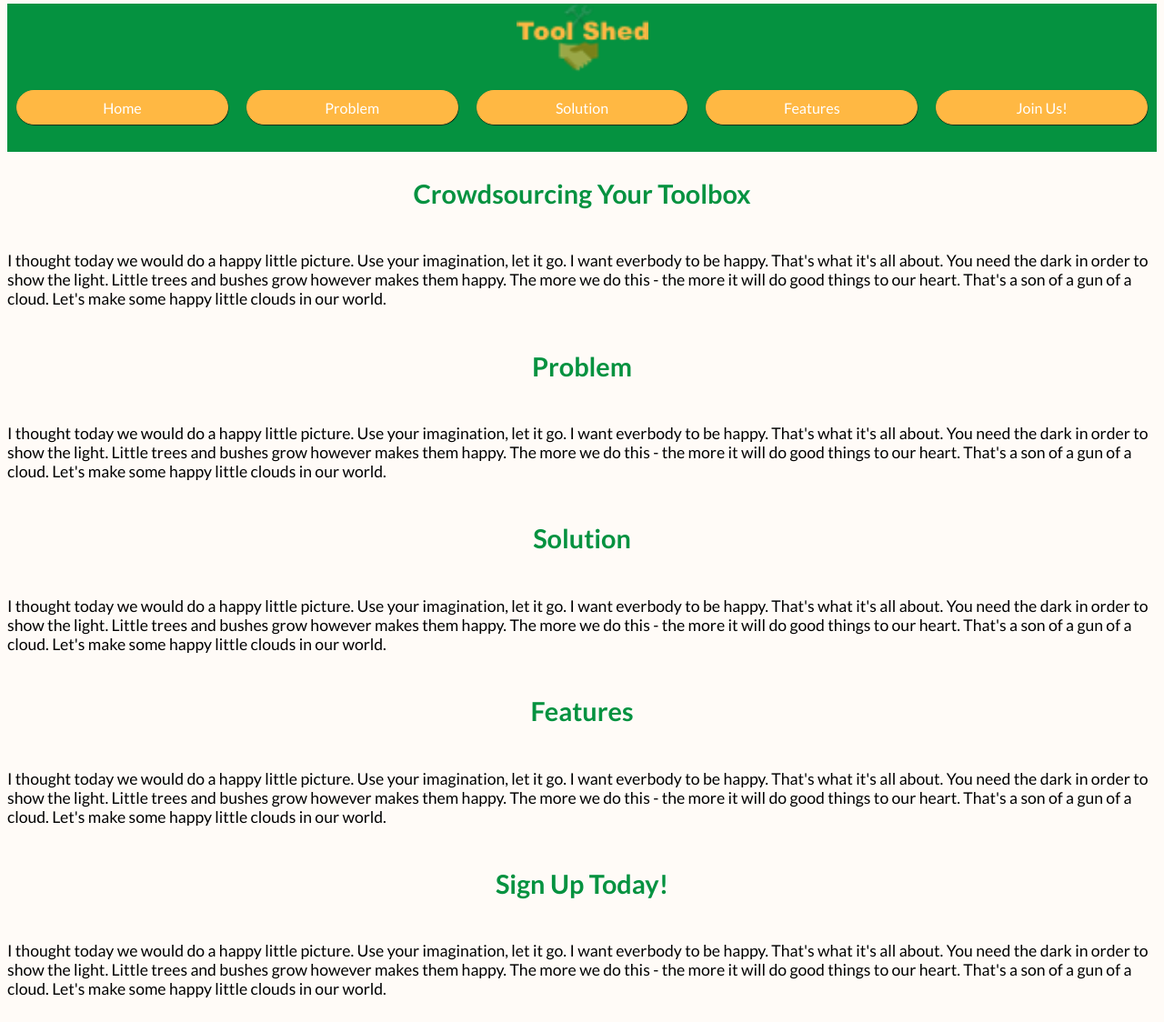
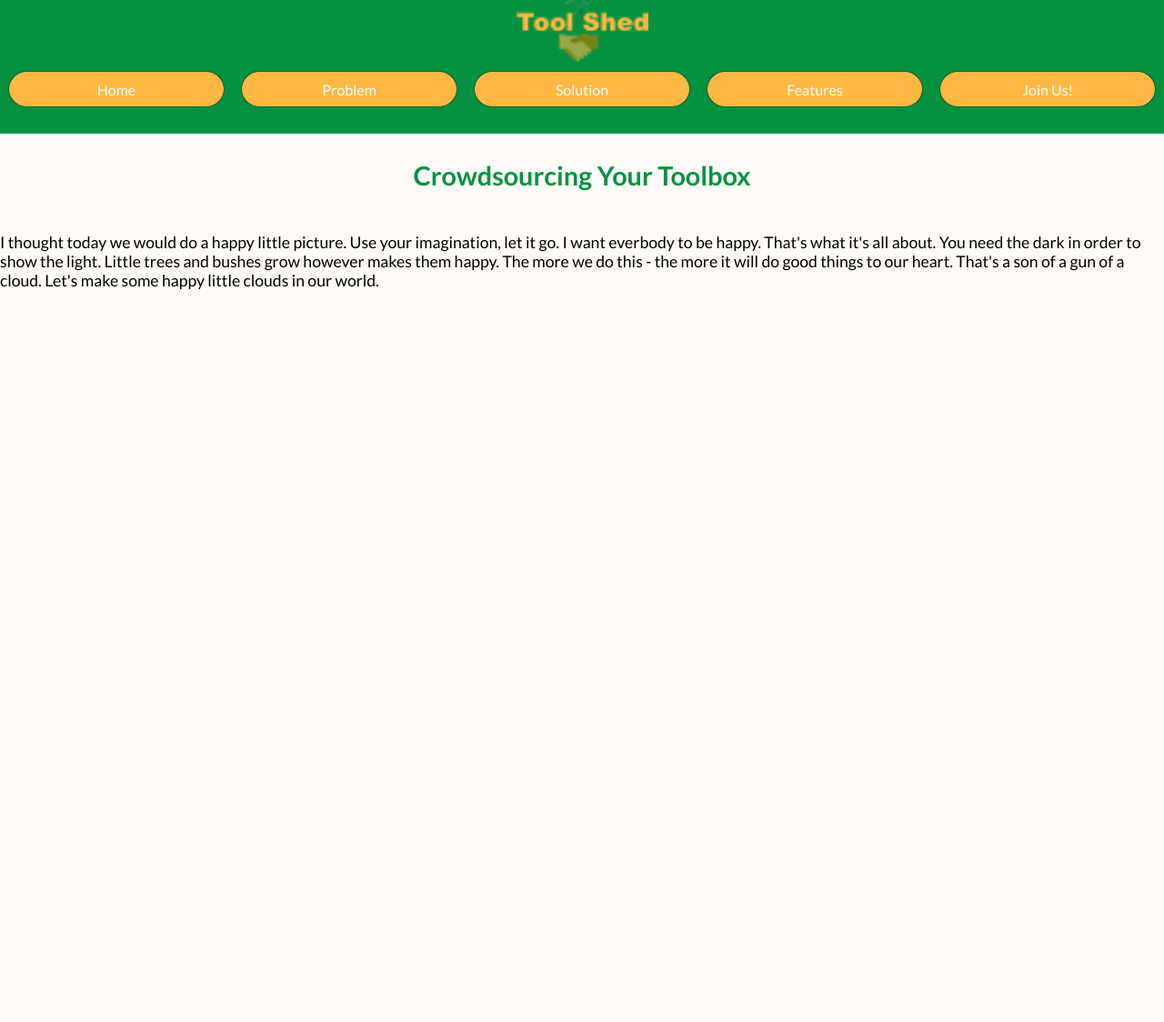
Before and after one commit to use-my-tools-lambda-build-week/Use-My-Tools-Marketing-Page-Z, a plain HTML site: page index.html in a window 1280 px wide. Shown: the part 16-1140 px from the top of the page at 91% size. After the commit the page ends 800 px from the top, so only its background shows below. Drawn offline with Linux system fonts and the light colour scheme.

Commit message:
Fixed margins and navigation.

```diff
--- a/LESS/content.less
+++ b/LESS/content.less
@@ -1,5 +1,5 @@
 .content {
-    display: flex;
+    display: none;
     flex-direction: column;
     h3 {
         display: flex;
--- a/LESS/header.less
+++ b/LESS/header.less
@@ -8,7 +8,7 @@ header {
         display: block;
         margin-left: auto;
         margin-right: auto;
-        margin-top: 20px;
-        margin-bottom: 20px;
+        padding-top: 10px;
+        padding-bottom: 10px;
     }
 }
--- a/LESS/index.less
+++ b/LESS/index.less
@@ -1,6 +1,5 @@
 html {
     background: @background;
-    padding: 0px;
 }
 
 h2,h3,h4,h5,h6 {
@@ -11,6 +10,10 @@ body {
     font-family: 'lato', sans-serif;
 }
 
+html, body {
+    padding: 0;
+    margin: 0;
+}
 
 @import 'mixins.less';
 @import 'header.less';
--- a/LESS/nav.less
+++ b/LESS/nav.less
@@ -13,7 +13,7 @@ nav {
         color: @navtext;
         border-radius: 20px;
         text-align: center;
-        box-shadow: .33px .66px 1px @shadows;
+        box-shadow: 0px 0px 2px @shadows;
     }
     @media screen and (min-width: 501px) {
         flex-direction: row;
--- a/index.html
+++ b/index.html
@@ -5,7 +5,7 @@
     <meta name="viewport" content="width=device-width, initial-scale=1.0">
     <title>Tool Shed: Crowdsourcing Your Toolbox</title>
   <link rel="stylesheet" href="css/index.css" type="text/css">
-  <link href="http://fonts.googleapis.com/css?family=Lato:400,700" rel="stylesheet" type="text/css">
+  <link href="https://fonts.googleapis.com/css?family=Lato:400,700" rel="stylesheet" type="text/css">
   <script src="index.js" async></script>
   </head>
 
@@ -17,12 +17,11 @@
         <a class="navbar" href="#Problem" data-page="Problem">Problem</a>
         <a class="navbar" href="#Solution" data-page="Solution">Solution</a>
         <a class="navbar" href="#Features" data-page="Features">Features</a>
-        <a class="navbar" href="#Signup" data-page="Signup">Join Us!</a>
+        <a class="navbar" href="#Signup">Join Us!</a>
       </nav>
 
     </header>
 
-<!--Will be made into tabs with JavaScript-->
     <div>
       <article class="content active-content" data-page="Home">
         <h3>Crowdsourcing Your Toolbox</h3>
@@ -52,13 +51,6 @@
            Little trees and bushes grow however makes them happy. The more we do this - the more it will do good things to our heart.
            That's a son of a gun of a cloud. Let's make some happy little clouds in our world.</p>
       </article>
-      <article class="content" data-page="Signup">
-        <h3>Sign Up Today!</h3>
-        <p>I thought today we would do a happy little picture. Use your imagination, let it go.
-           I want everbody to be happy. That's what it's all about. You need the dark in order to show the light.
-           Little trees and bushes grow however makes them happy. The more we do this - the more it will do good things to our heart.
-           That's a son of a gun of a cloud. Let's make some happy little clouds in our world.</p>
-      </article>
     </div>
   </body>
 </html>
--- a/index.js
+++ b/index.js
@@ -20,5 +20,7 @@ class PageLink {
 }
 
 let links = document.querySelectorAll('.navbar')
+let contents = document.querySelectorAll('.content')
 
+contents[0].style.display = 'flex'
 links.forEach(link => new PageLink(link))
```
Also changed, not shown: CSS/index.css.
